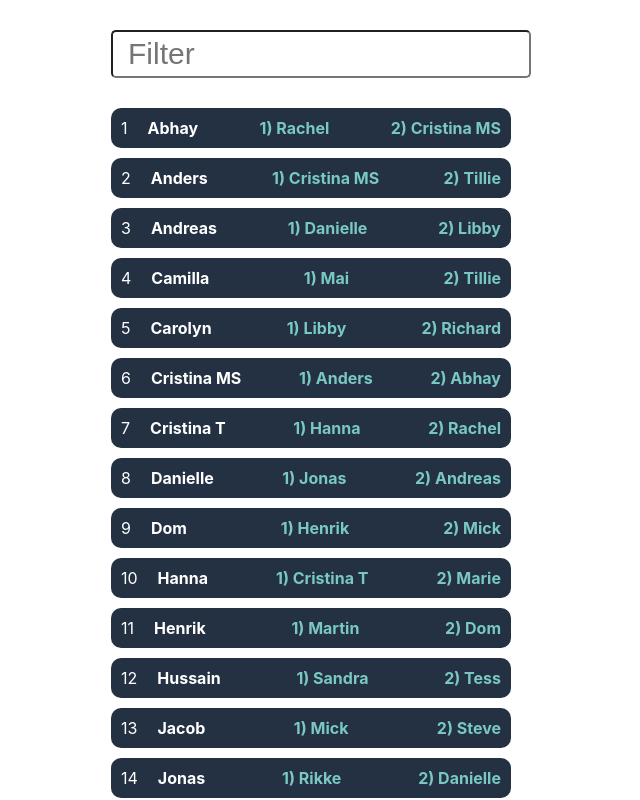
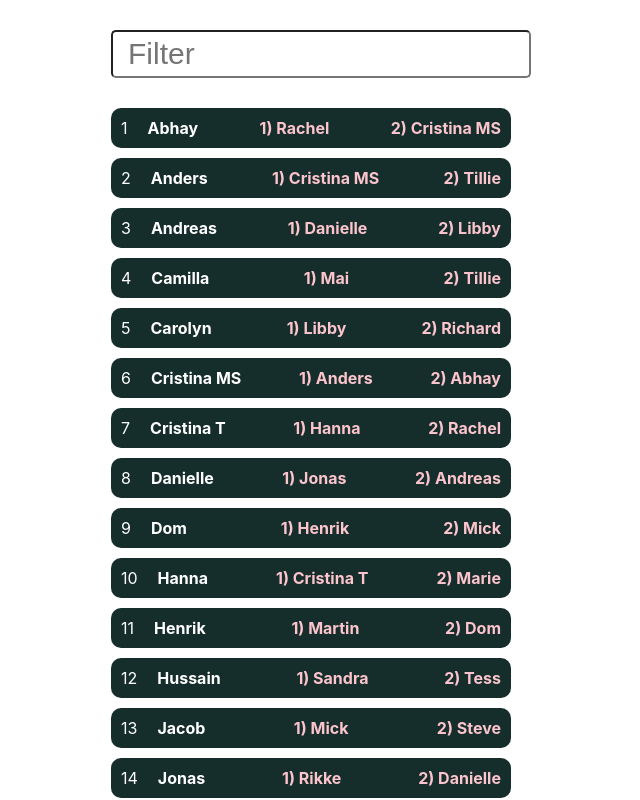
Before and after one commit to andrewszwec/matcher, a React (Create React App) app: page / in a window 1280 px wide. Shown: the top 800 px of the page, without its empty margins (329-969 px from the left). Built offline with nearby package versions, Linux system fonts and the light colour scheme.

Commit message:
making text pink and pill green

```diff
--- a/src/App.css
+++ b/src/App.css
@@ -20,7 +20,7 @@
   list-style: none;
   margin: 10px 0;
   padding: 10px;
-  background: #233142;
+  background: #152E2B;
   display: flex;
   justify-content: space-between;
   border-radius: 10px;
@@ -37,7 +37,7 @@
 }
 
 .user-age {
-  color: #79C8C4;
+  color: #FCC4CD;
   margin-left: auto;
   font-weight: bold;
 }
```
